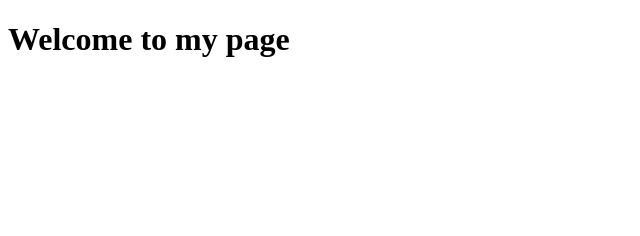
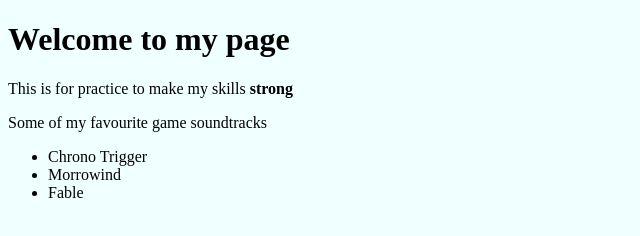
Before and after one commit to eJohnstonePhd1991/myWebsite, a plain HTML site: page index.html in a window 1280 px wide. Shown: the whole page, without its empty margins (0-640 px from the left). Drawn offline with Linux system fonts and the light colour scheme.

Commit message:
updated webpage

```diff
--- a/index.html
+++ b/index.html
@@ -4,7 +4,15 @@
         <title> My webpage</title>
     </head>
 
-    <body>
+    <body style="background-color: azure">
         <h1> Welcome to my page</h1>
+        <p> This is for practice to make my skills <strong>strong</strong></p>
+        <p> Some of my favourite game soundtracks</p>
+        <ul>
+            <li>Chrono Trigger</li>
+            <li>Morrowind</li>
+            <li>Fable</li>
+
+        </ul>
     </body>
 </html>
```
